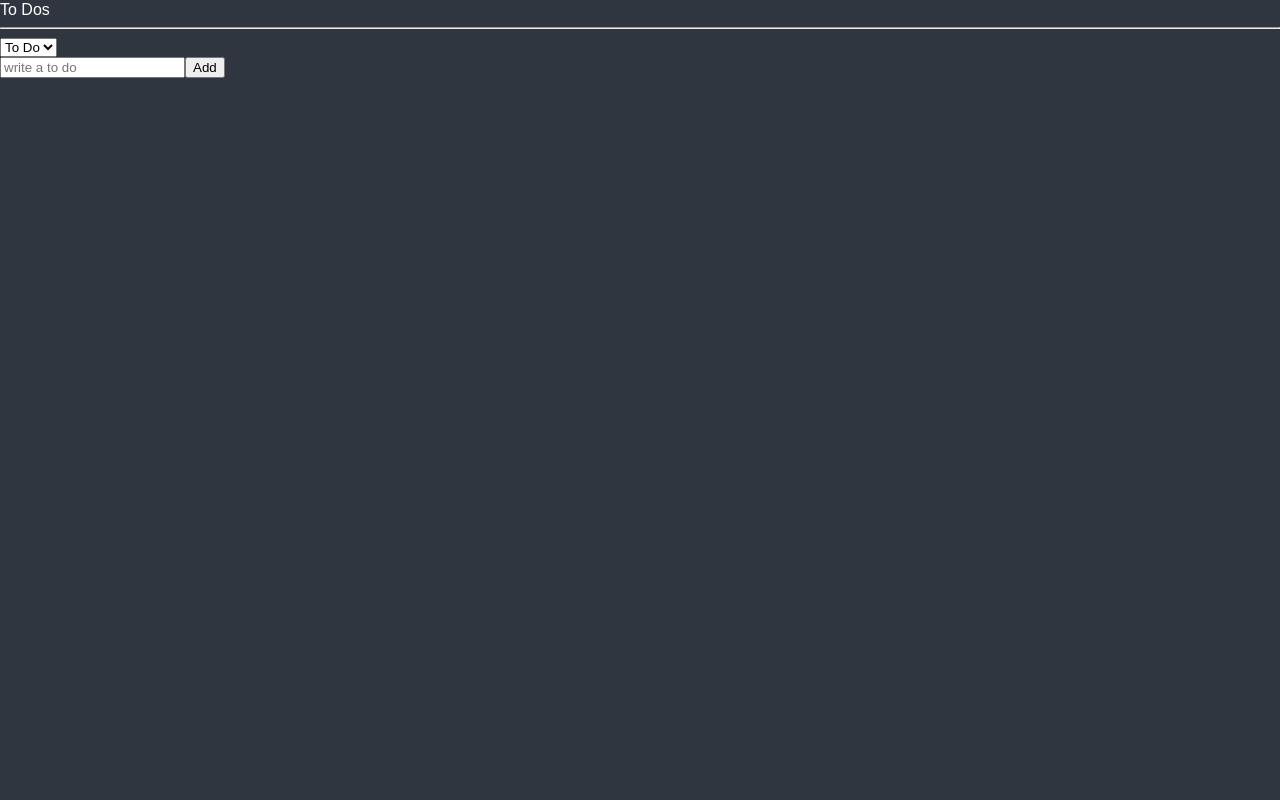
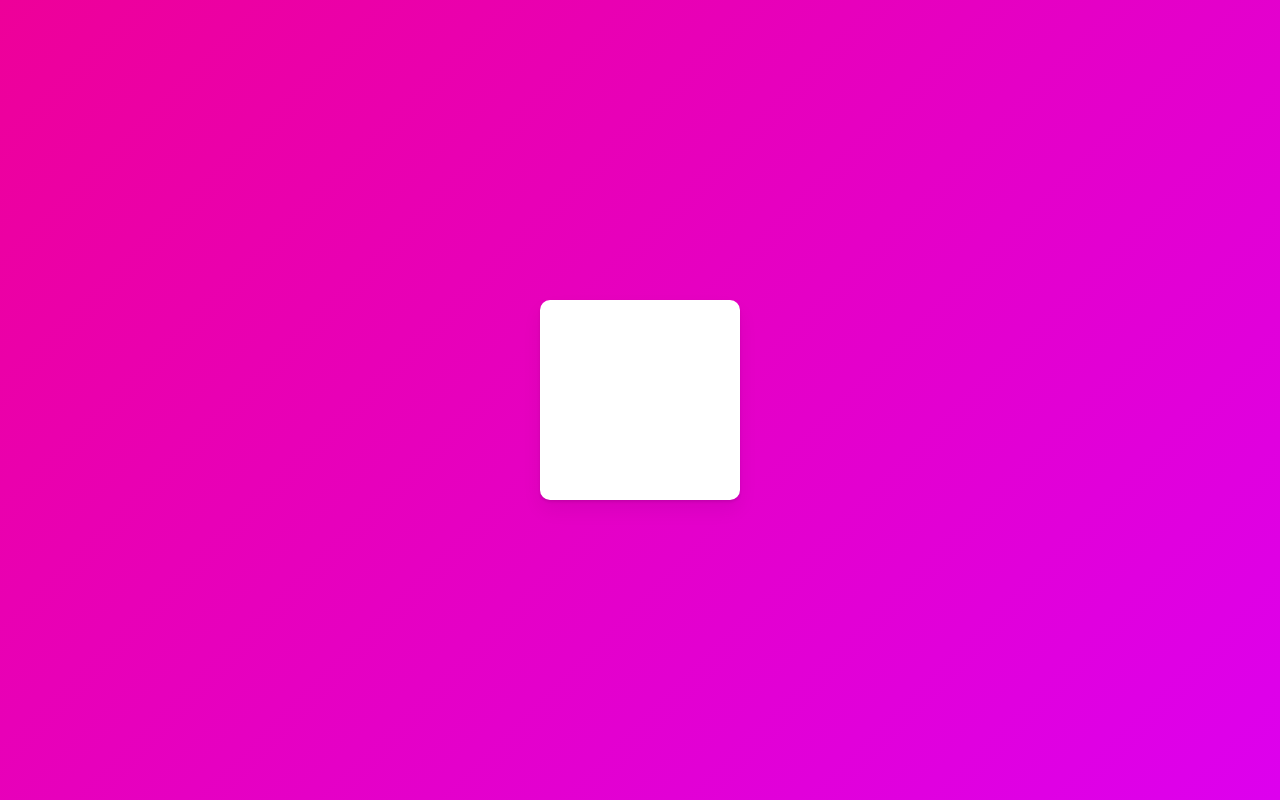
Before and after one commit to hijunglit/react-master, a React (Create React App) app: page / in a window 1280 px wide. Built offline with nearby package versions, Linux system fonts and the light colour scheme.

Commit message:
init for framer motion

```diff
--- a/src/App.tsx
+++ b/src/App.tsx
@@ -1,76 +1,26 @@
-import { createGlobalStyle, ThemeProvider } from "styled-components";
-import ToDoList from './components/ToDoList';
+import styled from 'styled-components';
 
-const GlobalStyle = createGlobalStyle`
-html, body, div, span, applet, object, iframe,
-h1, h2, h3, h4, h5, h6, p, blockquote, pre,
-a, abbr, acronym, address, big, cite, code,
-del, dfn, em, img, ins, kbd, q, s, samp,
-small, strike, strong, sub, sup, tt, var,
-b, u, i, center,
-dl, dt, dd, menu, ol, ul, li,
-fieldset, form, label, legend,
-table, caption, tbody, tfoot, thead, tr, th, td,
-article, aside, canvas, details, embed,
-figure, figcaption, footer, header, hgroup,
-main, menu, nav, output, ruby, section, summary,
-time, mark, audio, video {
-  margin: 0;
-  padding: 0;
-  border: 0;
-  font-size: 100%;
-  font: inherit;
-  vertical-align: baseline;
-}
-/* HTML5 display-role reset for older browsers */
-article, aside, details, figcaption, figure,
-footer, header, hgroup, main, menu, nav, section {
-  display: block;
-}
-/* HTML5 hidden-attribute fix for newer browsers */
-*[hidden] {
-    display: none;
-}
-body {
-  line-height: 1;
-}
-menu, ol, ul {
-  list-style: none;
-}
-blockquote, q {
-  quotes: none;
-}
-blockquote:before, blockquote:after,
-q:before, q:after {
-  content: '';
-  content: none;
-}
-table {
-  border-collapse: collapse;
-  border-spacing: 0;
-}
-* {
-  box-sizing: border-box;
-}
-body {
-  font-weight: 300;
-  font-family: 'Source Sans Pro', sans-serif;
-  background-color:${(props) => props.theme.bgColor};
-  color:${(props) => props.theme.textColor};
-  line-height: 1.2;
-}
-a {
-  text-decoration:none;
-  color:inherit;
-}
+const Wrapper = styled.div`
+  height: 100vh;
+  width: 100vw;
+  display: flex;
+  justify-content: center;
+  align-items: center;
+`;
+
+const Box = styled.div`
+  width: 200px;
+  height: 200px;
+  background-color: white;
+  border-radius: 10px;
+  box-shadow: 0 2px 3px rgba(0,0,0,0.1), 0 10px 20px rgba(0,0,0,0.06);
 `;
 
 function App() {
   return (
-      <>
-        <GlobalStyle />
-        <ToDoList />
-      </>
+      <Wrapper>
+        <Box />
+      </Wrapper>
     );
 }
 export default App;
--- a/src/index.tsx
+++ b/src/index.tsx
@@ -2,18 +2,83 @@
 import { RecoilRoot } from "recoil";
 import { ThemeProvider } from 'styled-components';
 import App from './App';
+import { darkTheme } from './theme';
 
-import { darkTheme } from './theme';
+import { createGlobalStyle } from 'styled-components';
+
+const GlobalStyle = createGlobalStyle`
+@import url('https://fonts.googleapis.com/css2?family=Source+Sans+Pro:wght@300;400&display=swap');
+html, body, div, span, applet, object, iframe,
+h1, h2, h3, h4, h5, h6, p, blockquote, pre,
+a, abbr, acronym, address, big, cite, code,
+del, dfn, em, img, ins, kbd, q, s, samp,
+small, strike, strong, sub, sup, tt, var,
+b, u, i, center,
+dl, dt, dd, menu, ol, ul, li,
+fieldset, form, label, legend,
+table, caption, tbody, tfoot, thead, tr, th, td,
+article, aside, canvas, details, embed,
+figure, figcaption, footer, header, hgroup,
+main, menu, nav, output, ruby, section, summary,
+time, mark, audio, video {
+  margin: 0;
+  padding: 0;
+  border: 0;
+  font-size: 100%;
+  font: inherit;
+  vertical-align: baseline;
+}
+/* HTML5 display-role reset for older browsers */
+article, aside, details, figcaption, figure,
+footer, header, hgroup, main, menu, nav, section {
+  display: block;
+}
+/* HTML5 hidden-attribute fix for newer browsers */
+*[hidden] {
+    display: none;
+}
+body {
+  line-height: 1;
+}
+menu, ol, ul {
+  list-style: none;
+}
+blockquote, q {
+  quotes: none;
+}
+blockquote:before, blockquote:after,
+q:before, q:after {
+  content: '';
+  content: none;
+}
+table {
+  border-collapse: collapse;
+  border-spacing: 0;
+}
+* {
+  box-sizing: border-box;
+}
+body {
+  font-weight: 300;
+  font-family: 'Source Sans Pro', sans-serif;
+  color:black;
+  line-height: 1.2;
+  background:linear-gradient(135deg,#e09,#d0e);
+}
+a {
+  text-decoration:none;
+  color:inherit;
+}
+`;
 
 const root = ReactDOM.createRoot(
   document.getElementById('root') as HTMLElement
 );
 root.render(
-    <>
       <RecoilRoot>
         <ThemeProvider theme={darkTheme}>
+          <GlobalStyle />
           <App />
         </ThemeProvider>
       </RecoilRoot>
-    </>
 );
--- a/src/theme.ts
+++ b/src/theme.ts
@@ -1,8 +1,3 @@
 import { DefaultTheme } from "styled-components";
 
-export const darkTheme: DefaultTheme = {
-    bgColor: "#2f3640",
-    textColor: "white",
-    accentColor: "#4cd137",
-    cardBgColor: "transparent",
-};
+export const darkTheme: DefaultTheme = {};
```
Also changed, not shown: src/styled.d.ts (+1 -6 lines).
